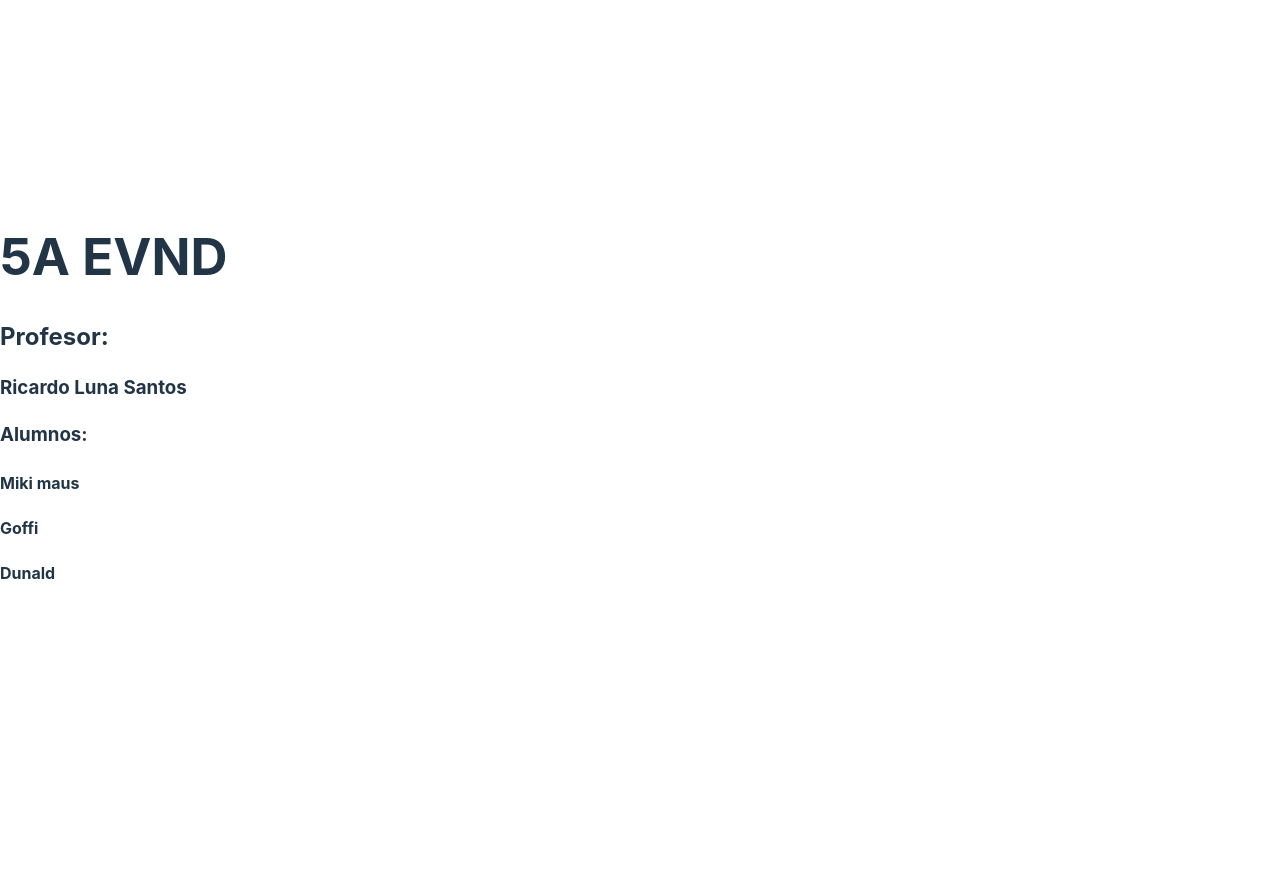
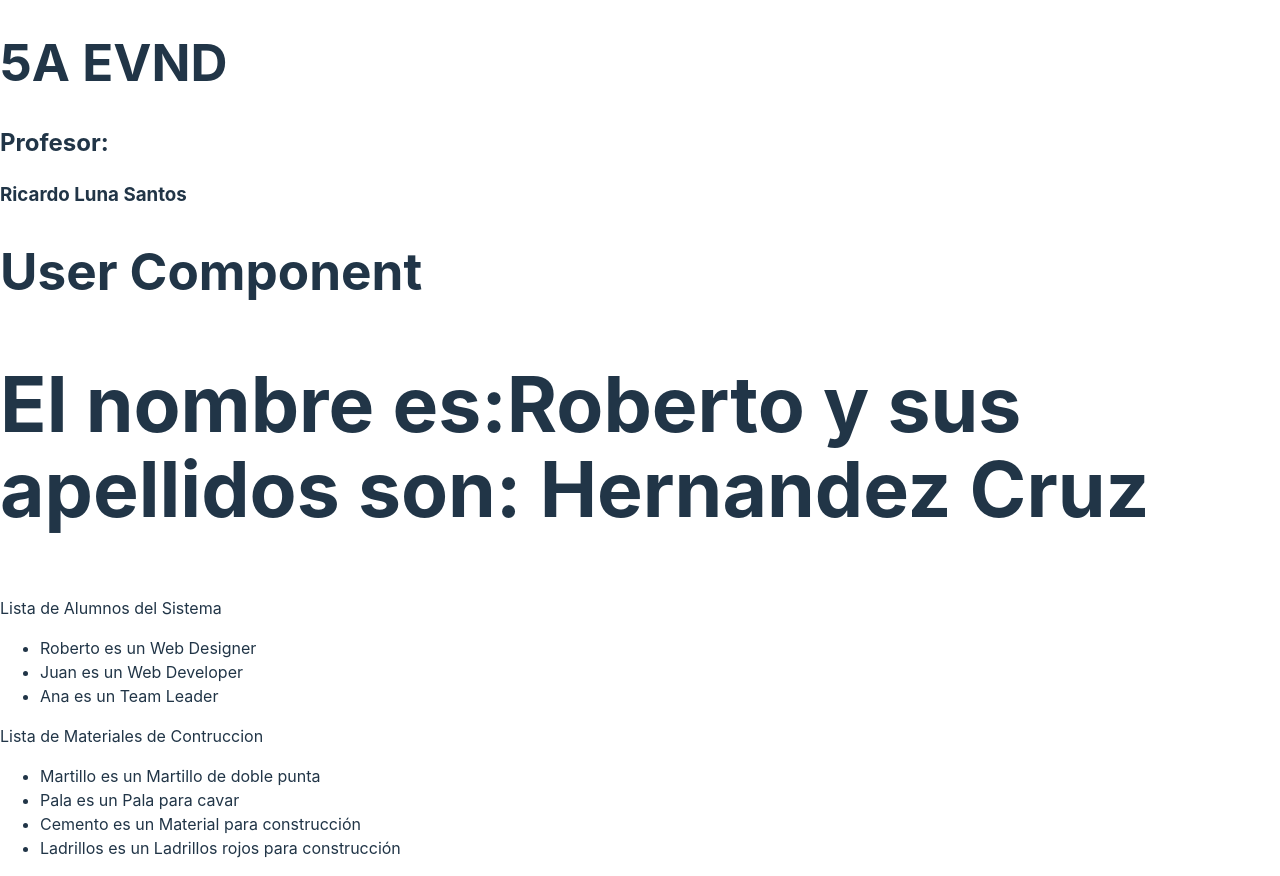
Before and after one commit to RobHdz164/ReactJS, a React (Vite) app in the folder my-react-app/: page / in a window 1280 px wide. Before the commit the page ends 800 px from the top, so only its background shows below. Built offline with nearby package versions, Linux system fonts and the light colour scheme.

Commit message:
update: Se añadieron 2 componentes a app.jsx

```diff
--- a/my-react-app/src/App.jsx
+++ b/my-react-app/src/App.jsx
@@ -4,11 +4,61 @@ function App(){
   <h1>5A EVND</h1>
   <h2>Profesor:</h2>
   <h3>Ricardo Luna Santos</h3>
-  <h3>Alumnos:</h3>
-  <h4>Miki maus</h4>
-  <h4>Goffi</h4>
-  <h4>Dunald</h4>
+  <UserComponent/>
+  <ProfileComponent/>
+  <FeedComponent/>
   </div>
   )
 }
+
+function UserComponent(){
+  const nombre = 'Roberto';
+  const apellidos = 'Hernandez Cruz';
+  const nombreCompleto = <h2>El nombre es:{nombre} y sus apellidos son: {apellidos}</h2>;
+
+  return <h1>User Component {nombreCompleto}</h1>
+}
+
+function ProfileComponent(){
+  const users =[
+    {id:1, name:'Roberto', role:'Web Designer'},
+    {id:2, name:'Juan', role:'Web Developer'},
+    {id:3, name:'Ana', role:'Team Leader'},
+  ]
+  return (
+    <>
+    <p>Lista de Alumnos del Sistema</p>
+    <ul>{
+      users.map(function(user,index){
+        return(
+          <li key={index}>{user.name} es un {user.role}</li>
+        )
+      })
+      }
+    </ul>
+    </>
+  )
+}
+
+function FeedComponent(){
+  const materiales =[
+    {id:1, title:'Martillo', description:'Martillo de doble punta'},
+    {id:2, title:'Pala', description:'Pala para cavar'},
+    {id:3, title:'Cemento', description:'Material para construcción'},
+    {id:4, title:'Ladrillos', description:'Ladrillos rojos para construcción'},
+  ]
+  return (
+    <>
+    <p>Lista de Materiales de Contruccion</p>
+    <ul>{
+      materiales.map(function(material,index){
+        return(
+          <li key={index}>{material.title} es un {material.description}</li>
+        )
+      })
+      }
+    </ul>
+    </>
+  )
+}
 export default App;
```
